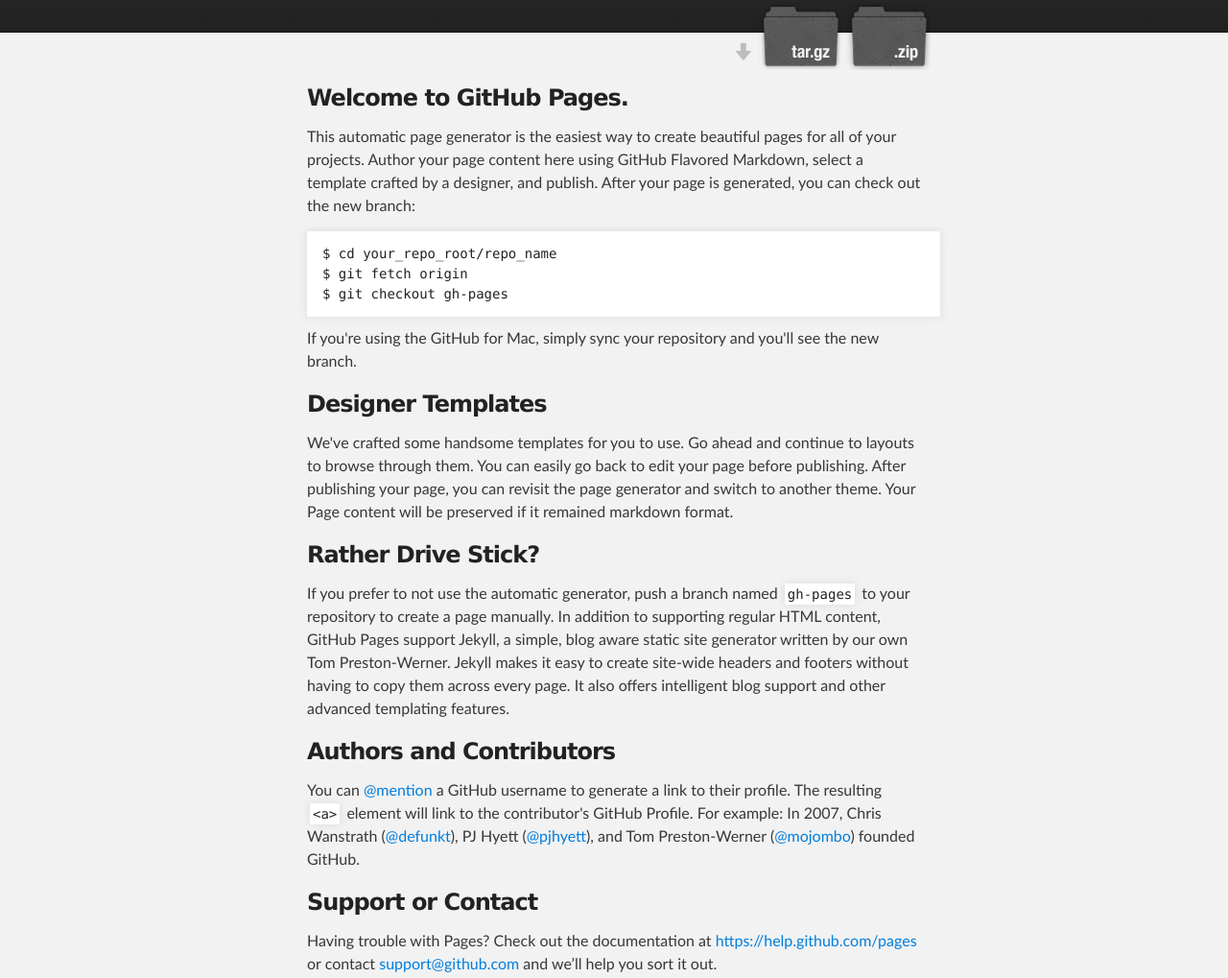
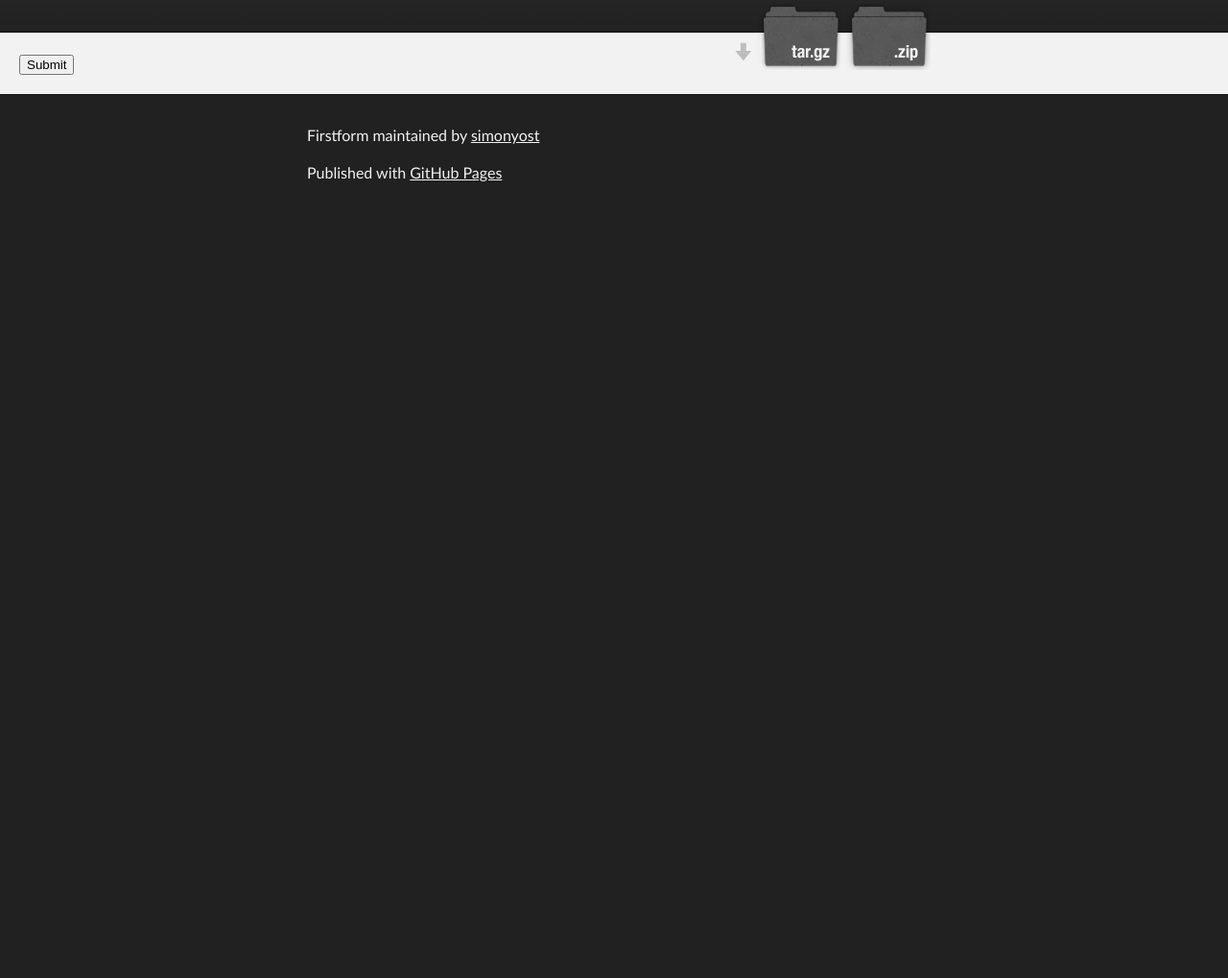
Before and after one commit to simonyost/firstform, a plain HTML site: page index.html in a window 1280 px wide. Shown: the part 140-1159 px from the top of the page at 96% size. After the commit the page ends 800 px from the top, so only its background shows below. Drawn offline with Linux system fonts and the light colour scheme.

Commit message:
Update index.html

```diff
--- a/index.html
+++ b/index.html
@@ -30,38 +30,11 @@
 
     <!-- MAIN CONTENT -->
     <div id="main_content_wrap" class="outer">
-      <section id="main_content" class="inner">
-        <h3>
-<a id="welcome-to-github-pages" class="anchor" href="#welcome-to-github-pages" aria-hidden="true"><span class="octicon octicon-link"></span></a>Welcome to GitHub Pages.</h3>
-
-<p>This automatic page generator is the easiest way to create beautiful pages for all of your projects. Author your page content here using GitHub Flavored Markdown, select a template crafted by a designer, and publish. After your page is generated, you can check out the new branch:</p>
-
-<pre><code>$ cd your_repo_root/repo_name
-$ git fetch origin
-$ git checkout gh-pages
-</code></pre>
-
-<p>If you're using the GitHub for Mac, simply sync your repository and you'll see the new branch.</p>
-
-<h3>
-<a id="designer-templates" class="anchor" href="#designer-templates" aria-hidden="true"><span class="octicon octicon-link"></span></a>Designer Templates</h3>
-
-<p>We've crafted some handsome templates for you to use. Go ahead and continue to layouts to browse through them. You can easily go back to edit your page before publishing. After publishing your page, you can revisit the page generator and switch to another theme. Your Page content will be preserved if it remained markdown format.</p>
-
-<h3>
-<a id="rather-drive-stick" class="anchor" href="#rather-drive-stick" aria-hidden="true"><span class="octicon octicon-link"></span></a>Rather Drive Stick?</h3>
-
-<p>If you prefer to not use the automatic generator, push a branch named <code>gh-pages</code> to your repository to create a page manually. In addition to supporting regular HTML content, GitHub Pages support Jekyll, a simple, blog aware static site generator written by our own Tom Preston-Werner. Jekyll makes it easy to create site-wide headers and footers without having to copy them across every page. It also offers intelligent blog support and other advanced templating features.</p>
-
-<h3>
-<a id="authors-and-contributors" class="anchor" href="#authors-and-contributors" aria-hidden="true"><span class="octicon octicon-link"></span></a>Authors and Contributors</h3>
-
-<p>You can <a href="https://github.com/blog/821" class="user-mention">@mention</a> a GitHub username to generate a link to their profile. The resulting <code>&lt;a&gt;</code> element will link to the contributor's GitHub Profile. For example: In 2007, Chris Wanstrath (<a href="https://github.com/defunkt" class="user-mention">@defunkt</a>), PJ Hyett (<a href="https://github.com/pjhyett" class="user-mention">@pjhyett</a>), and Tom Preston-Werner (<a href="https://github.com/mojombo" class="user-mention">@mojombo</a>) founded GitHub.</p>
-
-<h3>
-<a id="support-or-contact" class="anchor" href="#support-or-contact" aria-hidden="true"><span class="octicon octicon-link"></span></a>Support or Contact</h3>
-
-<p>Having trouble with Pages? Check out the documentation at <a href="https://help.github.com/pages">https://help.github.com/pages</a> or contact <a href="mailto:support@github.com">support@github.com</a> and we’ll help you sort it out.</p>
+      <section>
+          <form accept-charset="UTF-8" action="https://formkeep.com/f/a854dee3097d" method="POST">
+            <input type="hidden" name="utf8" value="✓">
+            <button type="submit">Submit</button>
+          </form>
       </section>
     </div>
 
```
